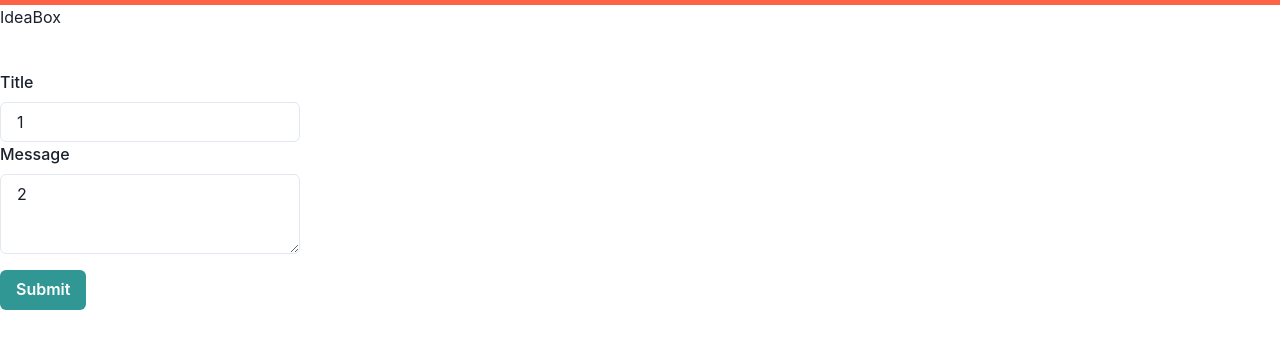
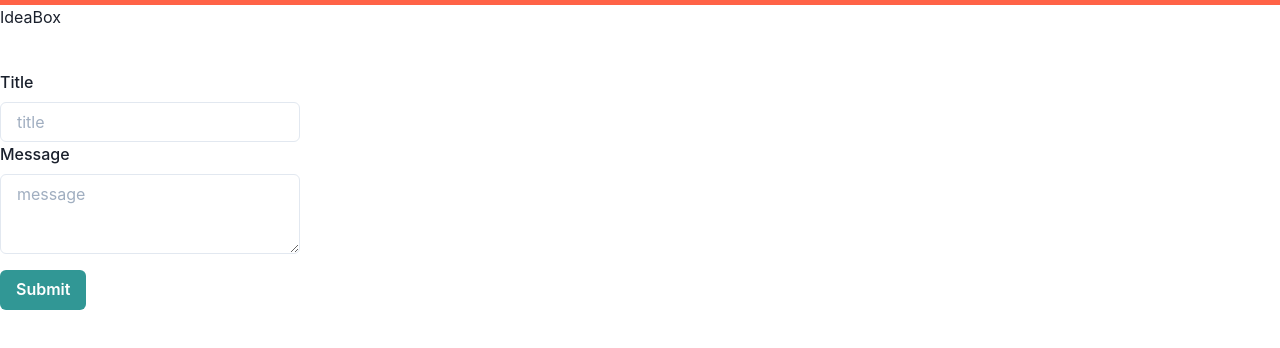
Before and after one commit to Nathan-Froeh/idea-box, a React (Create React App) app: page / in a window 1280 px wide. Shown: the top 348 px of the page. Built offline with nearby package versions, Linux system fonts and the light colour scheme.

Commit message:
form erros work

```diff
--- a/src/sideNav/sideNav.jsx
+++ b/src/sideNav/sideNav.jsx
@@ -9,39 +9,30 @@ import {
   FormErrorMessage,
 
 } from "@chakra-ui/react"
-import { Formik, Field, Form, useFormik } from 'formik';
+import {
+  Formik,
+  Field,
+  Form,
+  // useFormik,
+ } from 'formik';
 
 
 export function SideNav() {
 
+  function validate(value) {
+    let error
+    if (!value) {
+      error = "Required"
+    }
+    return error
+  }
 
-  const validate = values => {
-    const errors = {};
-    if (!values.title) {
-      errors.title = 'Required';
-    }
-    if (!values.message) {
-      errors.message = 'Required';
-    }
-    console.log('errors', errors)
-    return errors;
-  };
-
-  const formik = useFormik({
-    initialValues: {
-      title: '1',
-      message: '2'
-    },
-    validate,
-    onSubmit: values => {
-      alert(JSON.stringify(values, null, 2));
-    },
-  });
 
   return (
     <Box className="side-nav" w='300px'>
+
       <Formik
-        initialValues={{  title: '1', message: '2' }}
+        initialValues={{ title: "", message: "" }}
         onSubmit={(values, actions) => {
           setTimeout(() => {
             alert(JSON.stringify(values, null, 2))
@@ -51,21 +42,21 @@ export function SideNav() {
       >
         {(props) => (
           <Form>
-          <Field name="title">
+            <Field name="title" validate={validate}>
               {({ field, form }) => (
-              <FormControl isInvalid={formik.errors.title && formik.touched.title}>
+                <FormControl isInvalid={form.errors.title && form.touched.title}>
                   <FormLabel>Title</FormLabel>
-                <Input {...field} id="title" onChange={formik.handleChange} value={formik.values.title} placeholder="title" />
-                <FormErrorMessage>{formik.errors.title}</FormErrorMessage>
+                  <Input {...field} id="title" placeholder="title" />
+                  <FormErrorMessage>{form.errors.title}</FormErrorMessage>
                 </FormControl>
               )}
             </Field>
-          <Field name="message">
+            <Field name="message" validate={validate}>
              {({ field, form }) => (
-              <FormControl isInvalid={formik.errors.message && formik.touched.message}>
+                <FormControl isInvalid={form.errors.message && form.touched.message}>
                   <FormLabel>Message</FormLabel>
-                <Textarea {...field} id="message" placeholder="message" onChange={formik.handleChange} value={formik.values.message}/>
-                <FormErrorMessage>{formik.errors.message}</FormErrorMessage>
+                  <Textarea {...field} id="message" placeholder="message" onChange={form.handleChange} value={form.values.message}/>
+                  <FormErrorMessage>{form.errors.message}</FormErrorMessage>
                 </FormControl>
               )}
             </Field>
@@ -82,4 +73,5 @@ export function SideNav() {
       </Formik>
     </Box>
   )
+
 }
```
Lines whose indentation alone changed are shown as unchanged.
